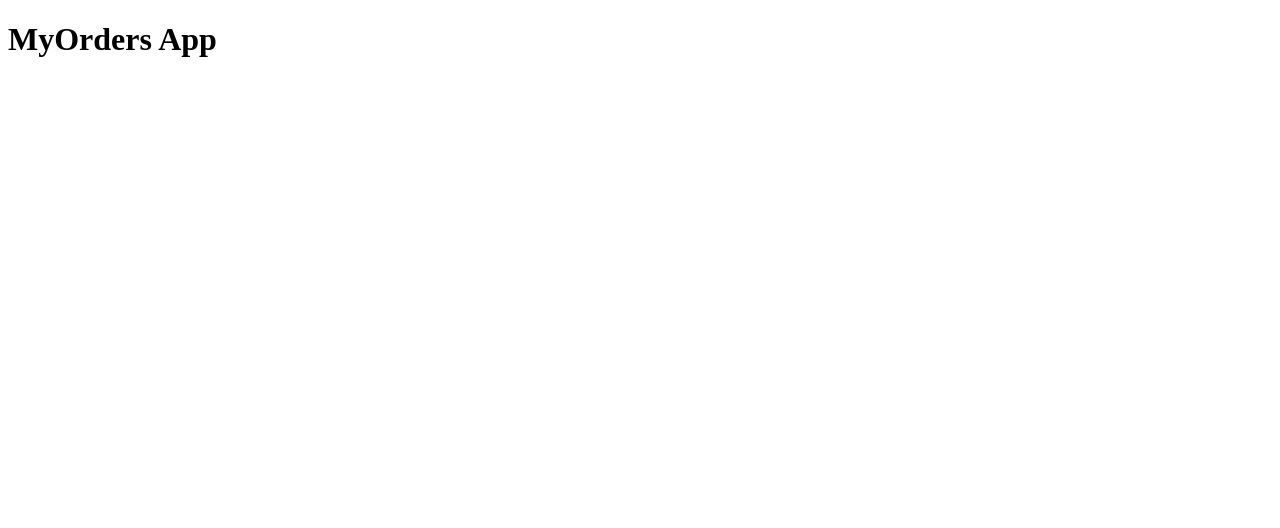
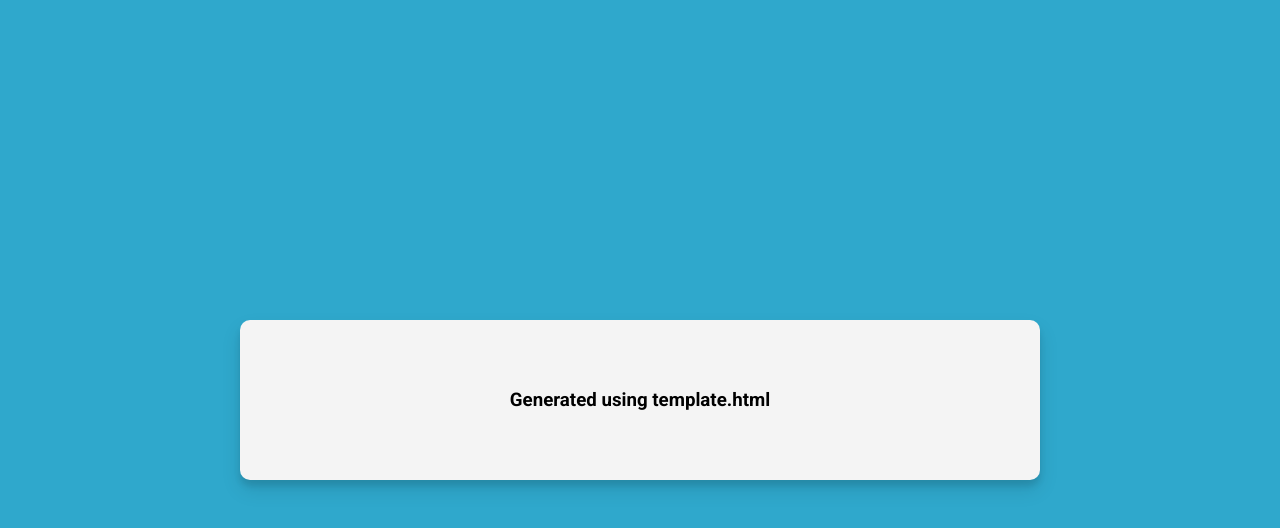
Before and after one commit to kamasjdev/MyOrders, a website built with webpack: page src/Frontend/src/template.html in a window 1280 px wide. Built offline with nearby package versions, Linux system fonts and the light colour scheme.

Commit message:
[MyOrders] Frontend: Added HTML Webpack Plugin, HTML Template

```diff
--- a/src/Frontend/package.json
+++ b/src/Frontend/package.json
@@ -11,6 +11,7 @@
   "license": "ISC",
   "devDependencies": {
     "css-loader": "^6.7.1",
+    "html-webpack-plugin": "^5.5.0",
     "sass": "^1.55.0",
     "sass-loader": "^13.1.0",
     "style-loader": "^3.3.1",
--- a/src/Frontend/src/styles/main.scss
+++ b/src/Frontend/src/styles/main.scss
@@ -1,3 +1,33 @@
-.main {
+@import url('https://fonts.googleapis.com/css2?family=Roboto:wght@400;700&display=swap');
+
+$primary-color: #2fa8cc;
+$secondary-color: #f4f4f4;
+$box-shadow: 0 10px 20px rgba(0, 0, 0, 0.1), 0 6px 6px rgba(0, 0, 0, 0.1);
+
+* {
+    box-sizing: border-box;
+}
+
+
+body {
+    background-color: $primary-color;
+    font-family: 'Roboto', sans-serif;
     display: flex;
+    flex-direction: column;
+    align-items: center;
+    justify-content: center;
+    height: 100vh;
+    overflow: hidden;
+    margin: 0;
+    padding: 20px;
 }
+
+.container {
+    background-color: $secondary-color;
+    border-radius: 10px;
+    box-shadow: $box-shadow;
+    padding: 50px 20px;
+    text-align: center;
+    max-width: 100%;
+    width: 800px;
+  }
--- a/src/Frontend/dist/index.html
+++ b/src/Frontend/src/template.html
@@ -4,10 +4,11 @@
     <meta charset="UTF-8" />
     <meta http-equiv="X-UA-Compatible" content="IE=edge" />
     <meta name="viewport" content="width=device-width, initial-scale=1.0" />
-    <title>MyOrders App</title>
+    <title><%= htmlWebpackPlugin.options.title %></title>
   </head>
   <body>
-    <h1 class="main">MyOrders App</h1>
-    <script src="./main.js"></script>
+    <div class="container">
+        <h3>Generated using template.html</h3>
+    </div>
   </body>
 </html>
--- a/src/Frontend/webpack.config.js
+++ b/src/Frontend/webpack.config.js
@@ -1,4 +1,5 @@
 const path = require('path')
+const HtmlWebpackPlugin = require('html-webpack-plugin') // html-webpack-plugin add as plugins to module.exports then dist can be deleted
 
 module.exports = {
     mode: 'development',
@@ -21,5 +22,12 @@ module.exports = {
                 ]
             }
         ]
-    }
+    },
+    plugins: [
+        new HtmlWebpackPlugin({
+            title: 'MyOrders-App',
+            filename: 'index.html',
+            template: 'src/template.html'
+        })
+    ]
 }
```
